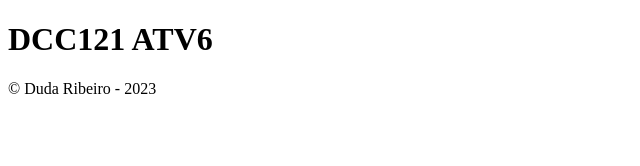
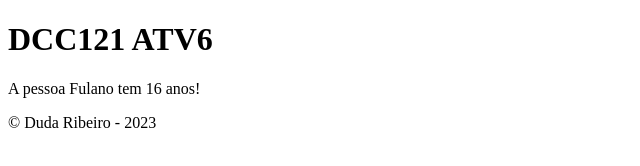
Before and after one commit to ufjf-dcc121/ufjf-dcc121-2023-1-atv6-dudaribeiro7, a plain HTML site: page index.html in a window 1280 px wide. Shown: the whole page, without its empty margins (0-640 px from the left). Drawn offline with Linux system fonts and the light colour scheme.

Commit message:
altera conteudo via javascript

```diff
--- a/index.html
+++ b/index.html
@@ -11,13 +11,13 @@
         <h1>DCC121 ATV6</h1>
     </header>
     <main>
-
+        <p id="saida">A pessoa NOME tem X anos!</p>
     </main>
     <footer>
         &copy; Duda Ribeiro - 2023
     </footer>
     <script>
-        console.log('Hello, world"');
+        console.log('Hello, world!');
         let pessoa;
         pessoa = {
             id: 1,
@@ -29,6 +29,9 @@
         };
         pessoa.envelhecer();
         console.log(pessoa);
+        const p = document.getElementById('saida');
+        console.log(p);
+        p.innerText = `A pessoa ${pessoa.nome} tem ${pessoa.idade} anos!`;
     </script>
 
 </body>
```
